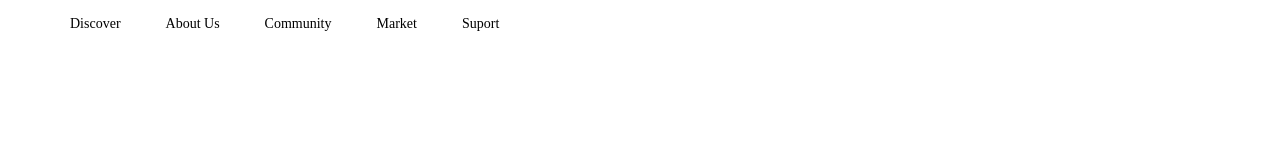
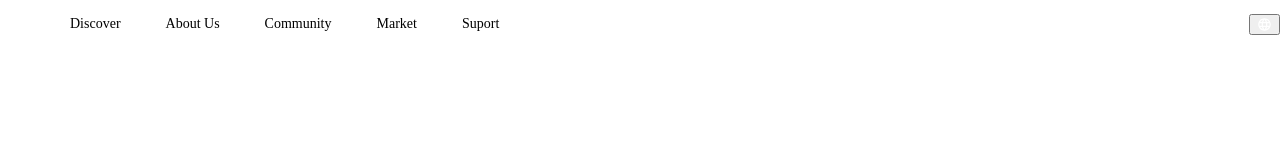
Before and after one commit to jojrms/landing-page-crypto-bull, a React (Create React App) app: page / in a window 1280 px wide. Shown: the top 160 px of the page. Built offline with nearby package versions, Linux system fonts and the light colour scheme.

Commit message:
feat: Creating Language Button

```diff
--- a/src/components/pages/LandingPage.js
+++ b/src/components/pages/LandingPage.js
@@ -1,8 +1,11 @@
 import {
     Header,
     Ul,
-    Icon
+    Icon,
+    LanguageButton
 } from '../styles/LandingPage.style.js';
+
+import LanguageIcon from '../images/Header/Language.svg'
 
 export default function LandingPage(){
 
@@ -17,6 +20,9 @@ export default function LandingPage(){
                     <li>Market</li>
                     <li>Suport</li>
                 </Ul>
+                <LanguageButton>
+                    <img src={LanguageIcon}/>
+                </LanguageButton>
             </Header>
         </>
     )
--- a/src/components/styles/LandingPage.style.js
+++ b/src/components/styles/LandingPage.style.js
@@ -27,3 +27,14 @@ export const Icon = styled.i`
     height: 40px;
     background-image: url(${icon});
 `
+
+export const LanguageButton = styled.button`
+    display: flex;
+    gap: 10px;
+    margin-left: auto;
+
+    img{
+        width: 15px;
+        height: 15px;
+    }
+`
```
Also changed, not shown: src/components/images/Header/Language.svg (added).
